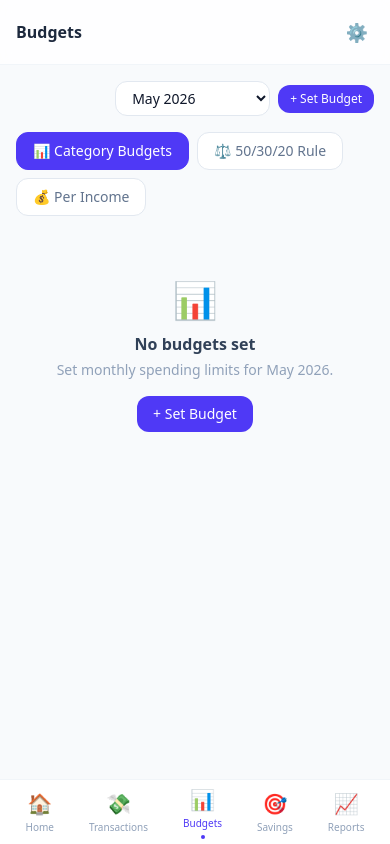
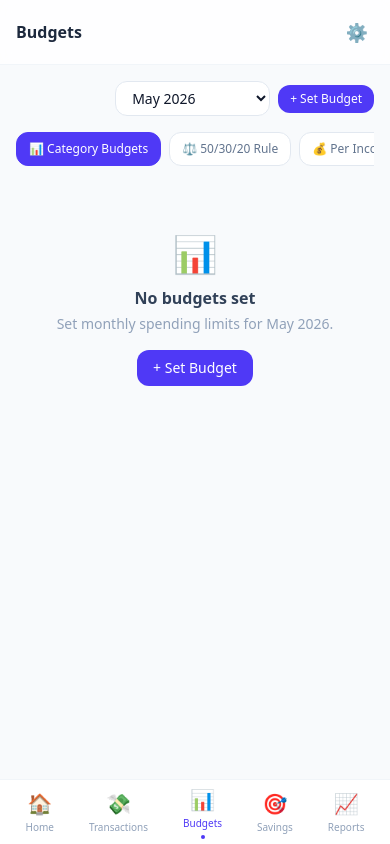
Before and after one commit to icents009/personal-budget-manager, a Next.js app: page /budgets in a window 390 px wide. Built offline with nearby package versions, Linux system fonts and the light colour scheme.

Commit message:
fix: make budget tabs single scrollable row on mobile

```diff
--- a/src/app/budgets/page.tsx
+++ b/src/app/budgets/page.tsx
@@ -170,13 +170,13 @@ export default function BudgetsPage() {
         </div>
       </div>
 
-      {/* Tabs */}
-      <div className="flex flex-wrap gap-2">
+      {/* Tabs — scrollable single row on mobile */}
+      <div className="flex overflow-x-auto gap-2 pb-1 scrollbar-hide">
         {(["budgets", "50-30-20", "per-income"] as const).map((tab) => (
           <button
             key={tab}
             onClick={() => setActiveTab(tab)}
-            className={`px-4 py-2 text-sm font-medium rounded-xl border transition ${activeTab === tab ? "bg-indigo-600 text-white border-indigo-600" : "bg-white text-slate-500 border-slate-200 hover:bg-slate-50"}`}
+            className={`flex-shrink-0 px-3 py-2 text-xs sm:text-sm font-medium rounded-xl border transition whitespace-nowrap ${activeTab === tab ? "bg-indigo-600 text-white border-indigo-600" : "bg-white text-slate-500 border-slate-200 hover:bg-slate-50"}`}
           >
             {tab === "budgets" ? "📊 Category Budgets" : tab === "50-30-20" ? "⚖️ 50/30/20 Rule" : "💰 Per Income"}
           </button>
```
